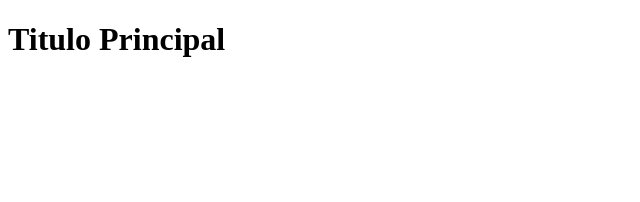
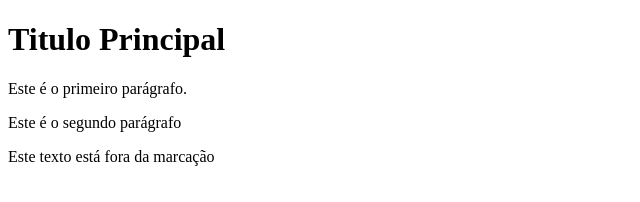
Before and after one commit to jessebauer/C-study, a plain HTML site: page html/aula_1/index.html in a window 1280 px wide. Shown: the whole page, without its empty margins (0-640 px from the left). Drawn offline with Linux system fonts and the light colour scheme.

Commit message:
Adicionado parágrafos

```diff
--- a/html/aula_1/index.html
+++ b/html/aula_1/index.html
@@ -9,6 +9,14 @@
 
 <body>
     <h1>Titulo Principal</h1>
+    <p>
+        Este é o primeiro parágrafo.
+    </p>
+    <p>
+        Este é o segundo parágrafo
+    </p>
+    Este texto está fora da marcação
+
 </body>
 
 </html>
```
